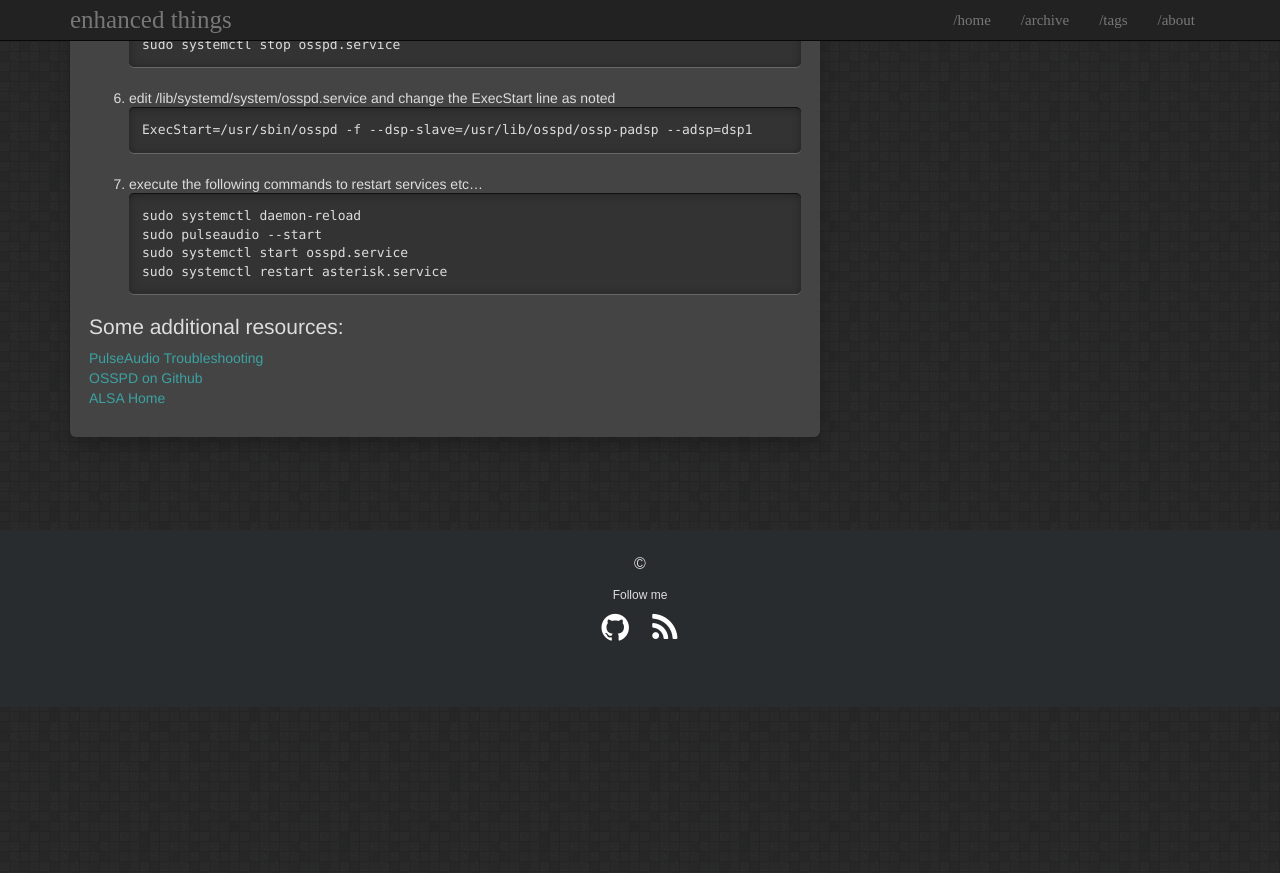
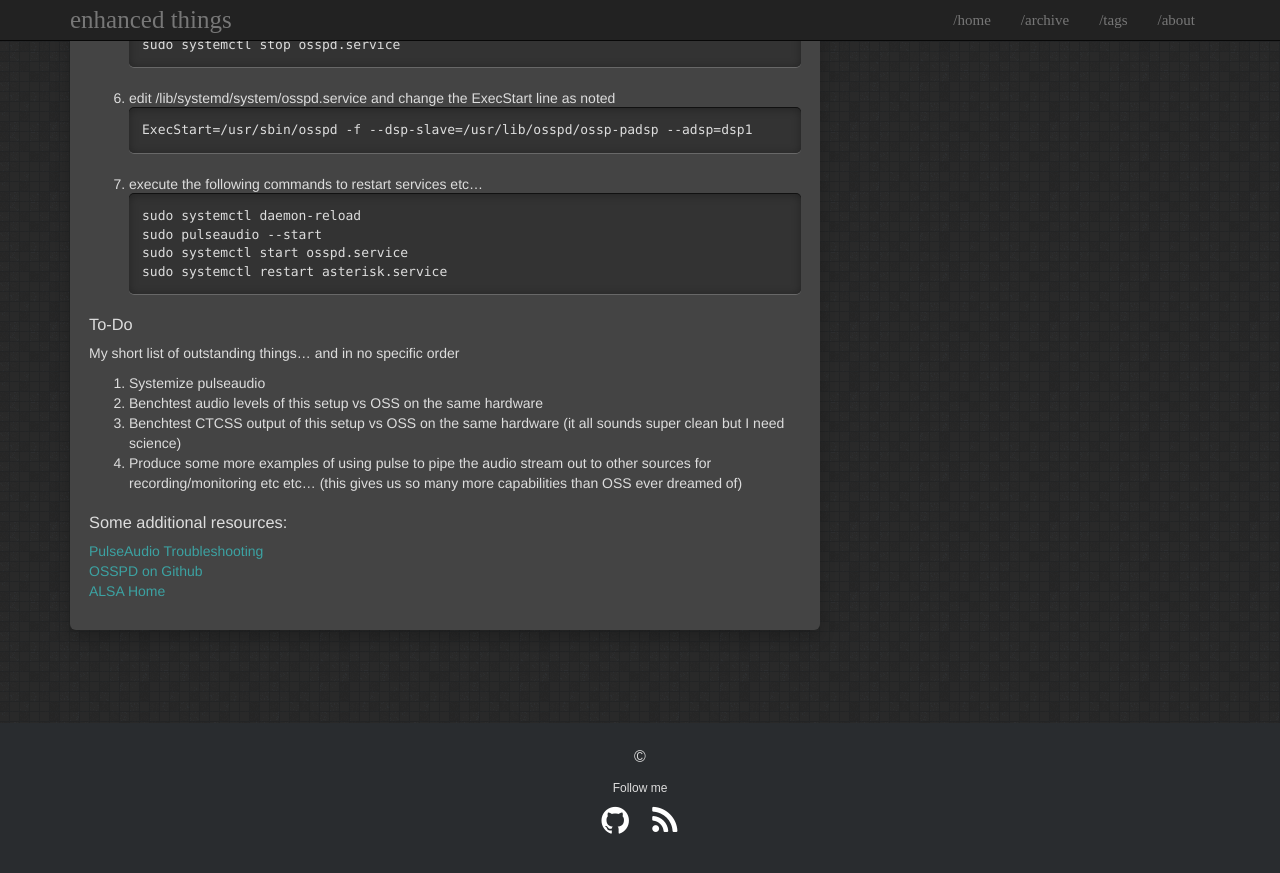
Before and after one commit to enhanced/enhanced.github.io, a Jekyll site: the page built from _posts/2018-08-01-ASL_With_ALSA.md, in a window 1280 px wide and 900 px high, scrolled down 1549 px. Shown: the top 873 px of the window. Built offline with Jekyll 4.4.1, drawn with Linux system fonts in a browser that asks for light colours; before the commit the page ends 2256 px from its top, so only the background shows below that.

Commit message:
updates and things

````diff
--- a/_posts/2018-08-01-ASL_With_ALSA.md
+++ b/_posts/2018-08-01-ASL_With_ALSA.md
@@ -93,7 +93,14 @@ sudo systemctl start osspd.service
 sudo systemctl restart asterisk.service
 ```
 
-## Some additional resources:
+### To-Do
+My short list of outstanding things... and in no specific order
+1. Systemize pulseaudio
+2. Benchtest audio levels of this setup vs OSS on the same hardware
+3. Benchtest CTCSS output of this setup vs OSS on the same hardware (it all sounds super clean but I need science)
+4. Produce some more examples of using pulse to pipe the audio stream out to other sources for recording/monitoring etc etc... (this gives us so many more capabilities than OSS ever dreamed of)
+
+### Some additional resources:
 [PulseAudio Troubleshooting](https://wiki.archlinux.org/index.php/PulseAudio/Troubleshooting)
 [OSSPD on Github](https://github.com/libfuse/osspd)
 [ALSA Home](https://www.alsa-project.org/main/index.php/Main_Page)
````
